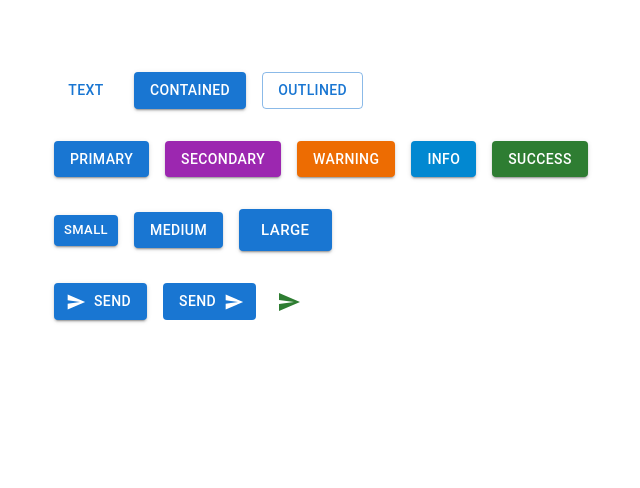
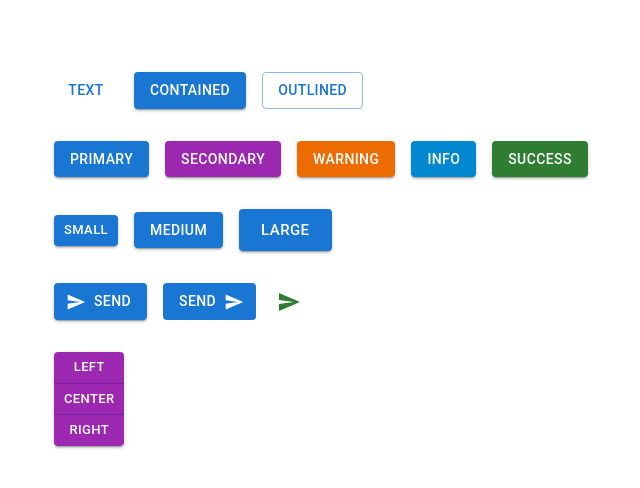
Before and after one commit to DonOhhhh/React-MUI-Tutorials, a React (Vite) app: page / in a window 1280 px wide. Shown: the top 488 px of the page, without its empty margins (18-658 px from the left). Built offline with nearby package versions, Linux system fonts and the light colour scheme.

Commit message:
feat : ButtonGroup

```diff
--- a/src/components/MuiButton.tsx
+++ b/src/components/MuiButton.tsx
@@ -1,5 +1,5 @@
 import { Send } from "@mui/icons-material";
-import { Stack, Button, IconButton } from "@mui/material";
+import { Stack, Button, IconButton, ButtonGroup } from "@mui/material";
 
 export const MuiButton = () => {
     return (
@@ -59,6 +59,20 @@
                     <Send />
                 </IconButton>
             </Stack>
+            <Stack direction={"row"}>
+                <ButtonGroup
+                    variant="contained"
+                    orientation="vertical"
+                    size="small"
+                    color="secondary"
+                    aria-label="alignment button group"
+                >
+                    {/* onClick prop must be specified on the individual button. */}
+                    <Button onClick={() => alert("Left Clicked!")}>Left</Button>
+                    <Button>Center</Button>
+                    <Button>Right</Button>
+                </ButtonGroup>
+            </Stack>
         </Stack>
     );
 };
```
